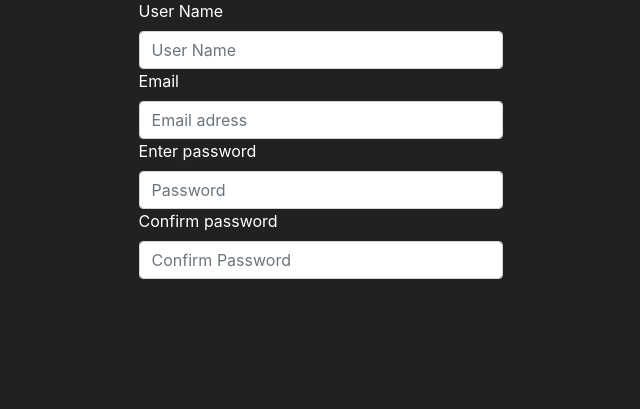
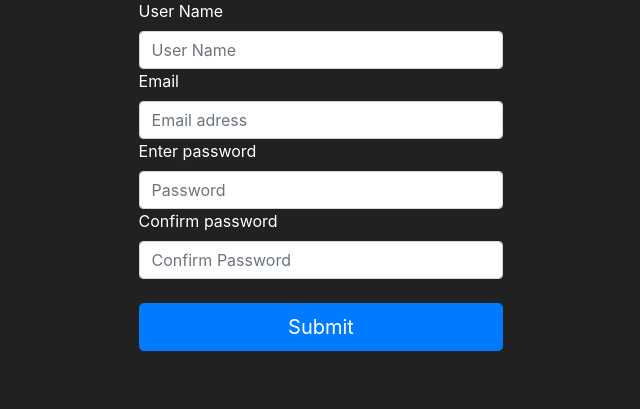
Before and after one commit to standemdem/flask_market, a Flask app: page /register in a window 1280 px wide. Shown: the part 107-516 px from the top of the page, without its empty margins (319-959 px from the left). Run offline with Flask 2, Linux system fonts and the light colour scheme; some libraries are stand-ins or nearby versions.

Commit message:
added register button

```diff
--- a/market/forms.py
+++ b/market/forms.py
@@ -8,4 +8,4 @@ class RegisterForm(FlaskForm):
     email = EmailField(label='Email')
     password1 = PasswordField(label='Enter password')
     password2 = PasswordField(label='Confirm password')
-    Submit = SubmitField(label='Submit')
+    submit = SubmitField(label='Submit')
--- a/market/templates/register.html
+++ b/market/templates/register.html
@@ -15,6 +15,8 @@
                 {{ form.password1(class="form-control", placeholder="Password")}}
                 {{ form.password2.label() }}
                 {{ form.password2(class="form-control", placeholder="Confirm Password")}}
+            </br>
+                {{ form.submit(class="btn btn-lg btn-block btn-primary")}}
             </form>
         </div>
     </div>
```
Also changed, not shown: market/market.db (renamed from market.db), 1 other file.
